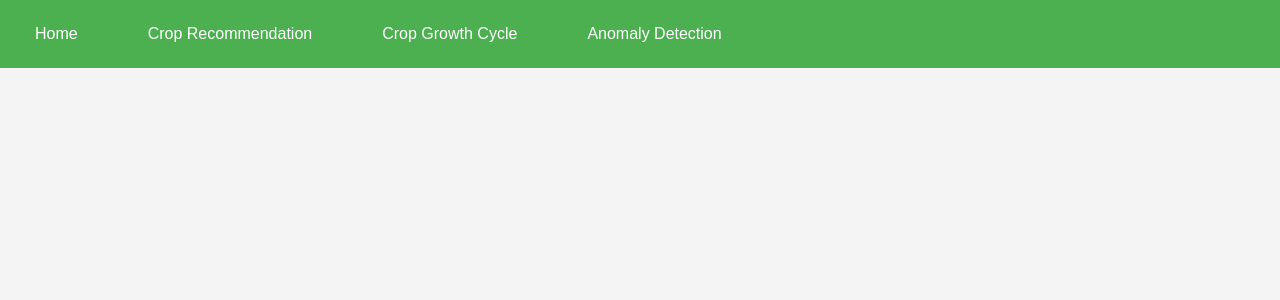
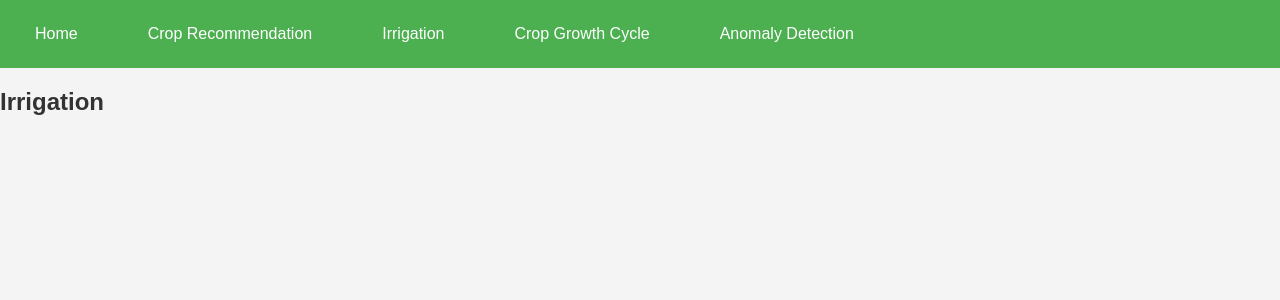
Before and after one commit to Pramathi-V/capstone-phase-2, a React (Create React App) app: page /irrigation in a window 1280 px wide. Shown: the top 300 px of the page. Built offline with nearby package versions, Linux system fonts and the light colour scheme.

Commit message:
Irrigation tab added

```diff
--- a/src/App.js
+++ b/src/App.js
@@ -3,7 +3,8 @@ import "./App.css";
 
 import { BrowserRouter as Router, Routes, Route, Link } from "react-router-dom";
 import Home from "./Home"; // Your Home component
-import CropRecommendation from "./CropRecommendation"; // Add more components as needed
+import CropRecommendation from "./CropRecommendation";
+import Irrigation from "./Irrigation"; // Add more components as needed
 import CropGrowthCycle from "./CropGrowthCycle";
 import AnomalyDetection from "./AnomalyDetection";
 
@@ -20,6 +21,9 @@ function App() {
               <Link to="/crop-recommendation">Crop Recommendation</Link>
             </li>
             <li>
+              <Link to="/irrigation">Irrigation</Link>
+            </li>
+            <li>
               <Link to="/crop-growth-cycle">Crop Growth Cycle</Link>
             </li>
             <li>
@@ -31,6 +35,7 @@ function App() {
         <Routes>
           <Route path="/" element={<Home />} />
           <Route path="/crop-recommendation" element={<CropRecommendation />} />
+          <Route path="/irrigation" element={<Irrigation />} />
           <Route path="/crop-growth-cycle" element={<CropGrowthCycle />} />
           <Route path="/anomaly-detection" element={<AnomalyDetection />} />
         </Routes>
--- /dev/null
+++ b/src/Irrigation.js
@@ -0,0 +1,12 @@
+import React from "react";
+
+const Irrigation = () => {
+  return (
+    <div>
+      <h2>Irrigation</h2>
+      {/* Add form fields or content related to crop recommendation */}
+    </div>
+  );
+};
+
+export default Irrigation;
```
Also changed, not shown: src/Irrigation.css (added).
